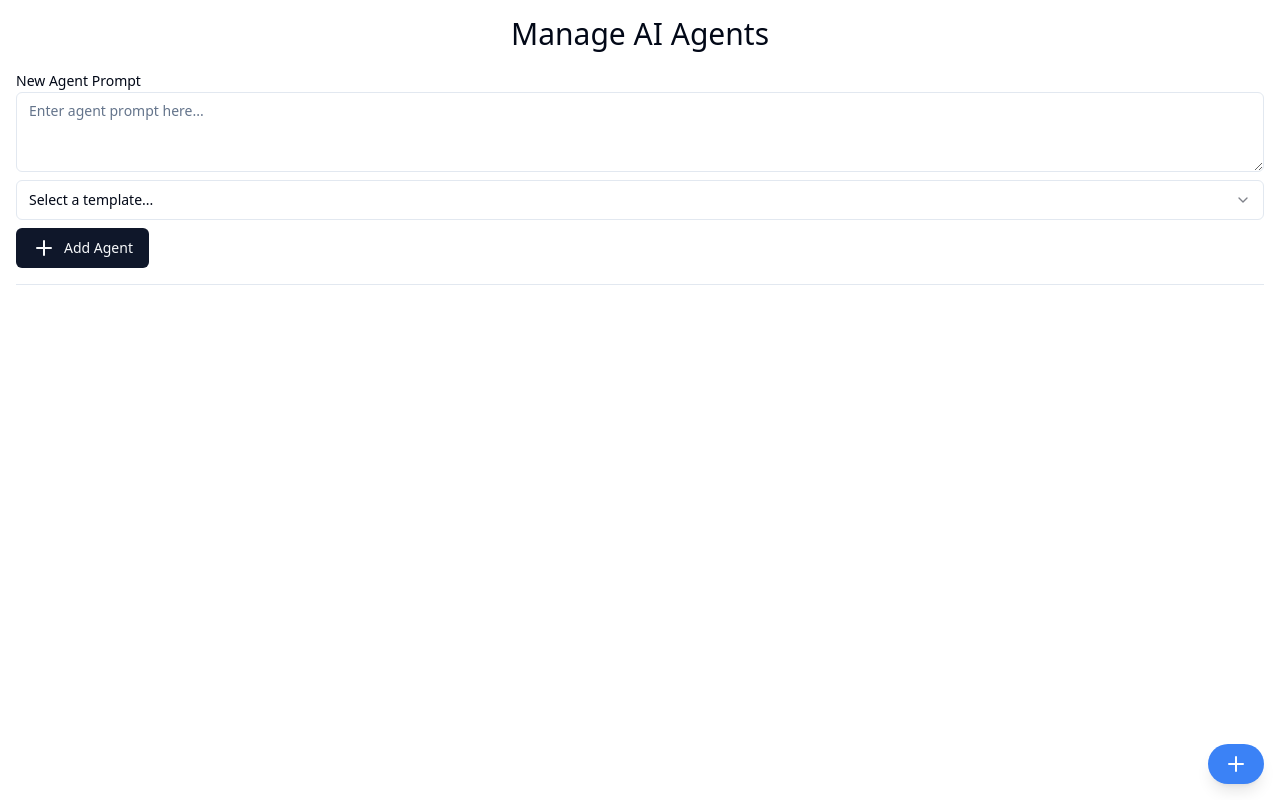
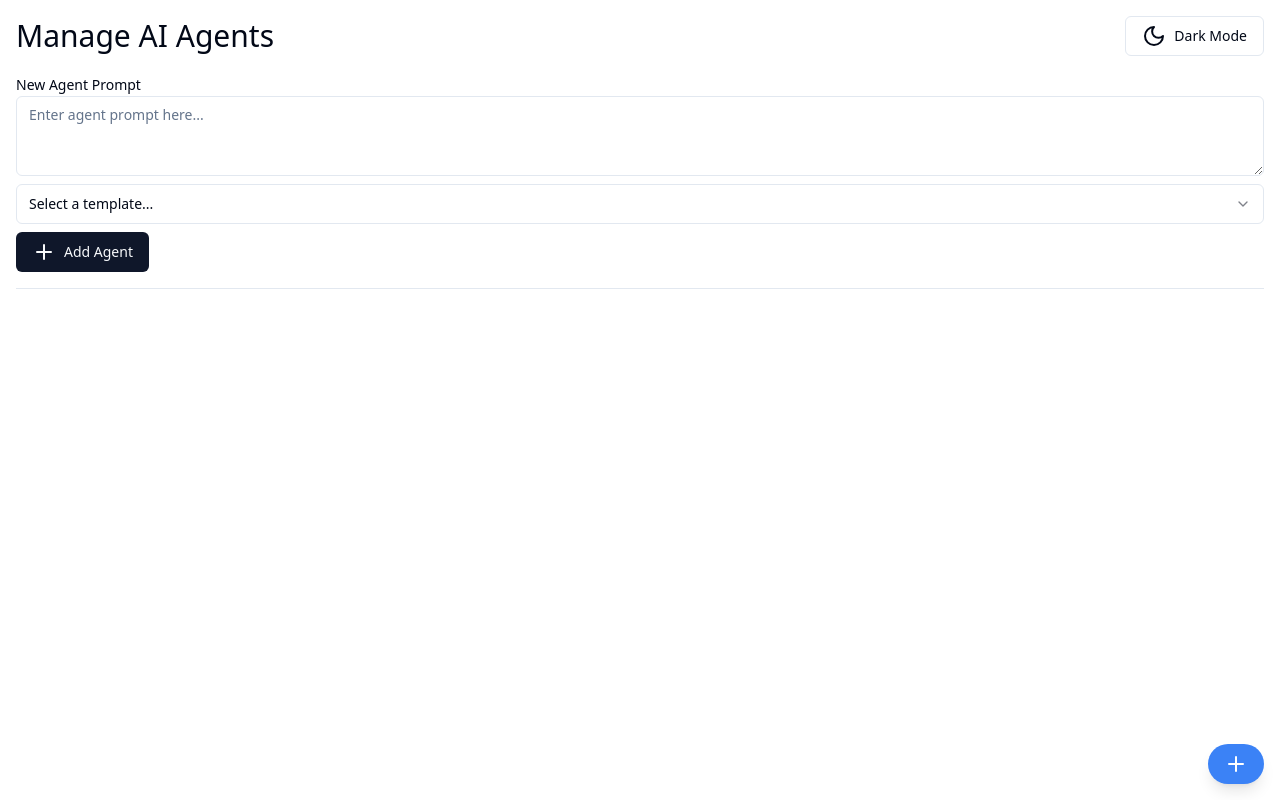
Before and after one commit to GPT-Engineer-App/agentic-ui-toy, a React (Vite) app: page / in a window 1280 px wide. Built offline with nearby package versions, Linux system fonts and the light colour scheme.

Commit message:
Implemented dark mode toggle and ensured all features are functional. Enhanced the UI to be more eye-catching and user-friendly.

```diff
--- a/src/App.jsx
+++ b/src/App.jsx
@@ -1,13 +1,16 @@
 import { Route, BrowserRouter as Router, Routes } from "react-router-dom";
 import Index from "./pages/Index.jsx";
+import { ThemeProvider } from "./components/ThemeContext";
 
 function App() {
   return (
-    <Router>
-      <Routes>
-        <Route exact path="/" element={<Index />} />
-      </Routes>
-    </Router>
+    <ThemeProvider>
+      <Router>
+        <Routes>
+          <Route exact path="/" element={<Index />} />
+        </Routes>
+      </Router>
+    </ThemeProvider>
   );
 }
 
--- /dev/null
+++ b/src/components/ThemeContext.jsx
@@ -0,0 +1,31 @@
+import React, { createContext, useContext, useState, useEffect } from "react";
+
+const ThemeContext = createContext();
+
+export const ThemeProvider = ({ children }) => {
+  const [theme, setTheme] = useState("light");
+
+  useEffect(() => {
+    const savedTheme = localStorage.getItem("theme");
+    if (savedTheme) {
+      setTheme(savedTheme);
+    }
+  }, []);
+
+  useEffect(() => {
+    document.documentElement.setAttribute("data-theme", theme);
+    localStorage.setItem("theme", theme);
+  }, [theme]);
+
+  const toggleTheme = () => {
+    setTheme((prevTheme) => (prevTheme === "light" ? "dark" : "light"));
+  };
+
+  return (
+    <ThemeContext.Provider value={{ theme, toggleTheme }}>
+      {children}
+    </ThemeContext.Provider>
+  );
+};
+
+export const useTheme = () => useContext(ThemeContext);
--- a/src/index.css
+++ b/src/index.css
@@ -35,7 +35,7 @@
     --radius: 0.5rem;
   }
 
-  .dark {
+  [data-theme="dark"] {
     --background: 222.2 84% 4.9%;
     --foreground: 210 40% 98%;
 
--- a/src/pages/Index.jsx
+++ b/src/pages/Index.jsx
@@ -7,7 +7,8 @@ import { Textarea } from "@/components/ui/textarea";
 import { Label } from "@/components/ui/label";
 import { Separator } from "@/components/ui/separator";
 import { Tooltip, TooltipContent, TooltipProvider, TooltipTrigger } from "@/components/ui/tooltip";
-import { Trash, Edit, Move, Plus } from "lucide-react";
+import { Trash, Edit, Move, Plus, Sun, Moon } from "lucide-react";
+import { useTheme } from "@/components/ThemeContext";
 
 const agentTemplates = [
   "Help decide on how to approach homework",
@@ -19,6 +20,7 @@ const Index = () => {
   const [agents, setAgents] = useState([]);
   const [newAgentPrompt, setNewAgentPrompt] = useState("");
   const [selectedTemplate, setSelectedTemplate] = useState("");
+  const { theme, toggleTheme } = useTheme();
 
   const addAgent = () => {
     const prompt = newAgentPrompt.trim() || selectedTemplate;
@@ -50,7 +52,13 @@ const Index = () => {
 
   return (
     <div className="p-4 relative">
-      <h1 className="text-3xl text-center mb-4">Manage AI Agents</h1>
+      <div className="flex justify-between items-center mb-4">
+        <h1 className="text-3xl">Manage AI Agents</h1>
+        <Button onClick={toggleTheme} variant="outline">
+          {theme === "light" ? <Moon className="mr-2" /> : <Sun className="mr-2" />}
+          {theme === "light" ? "Dark Mode" : "Light Mode"}
+        </Button>
+      </div>
       <div className="mb-4">
         <Label htmlFor="agent-prompt">New Agent Prompt</Label>
         <Textarea
```
